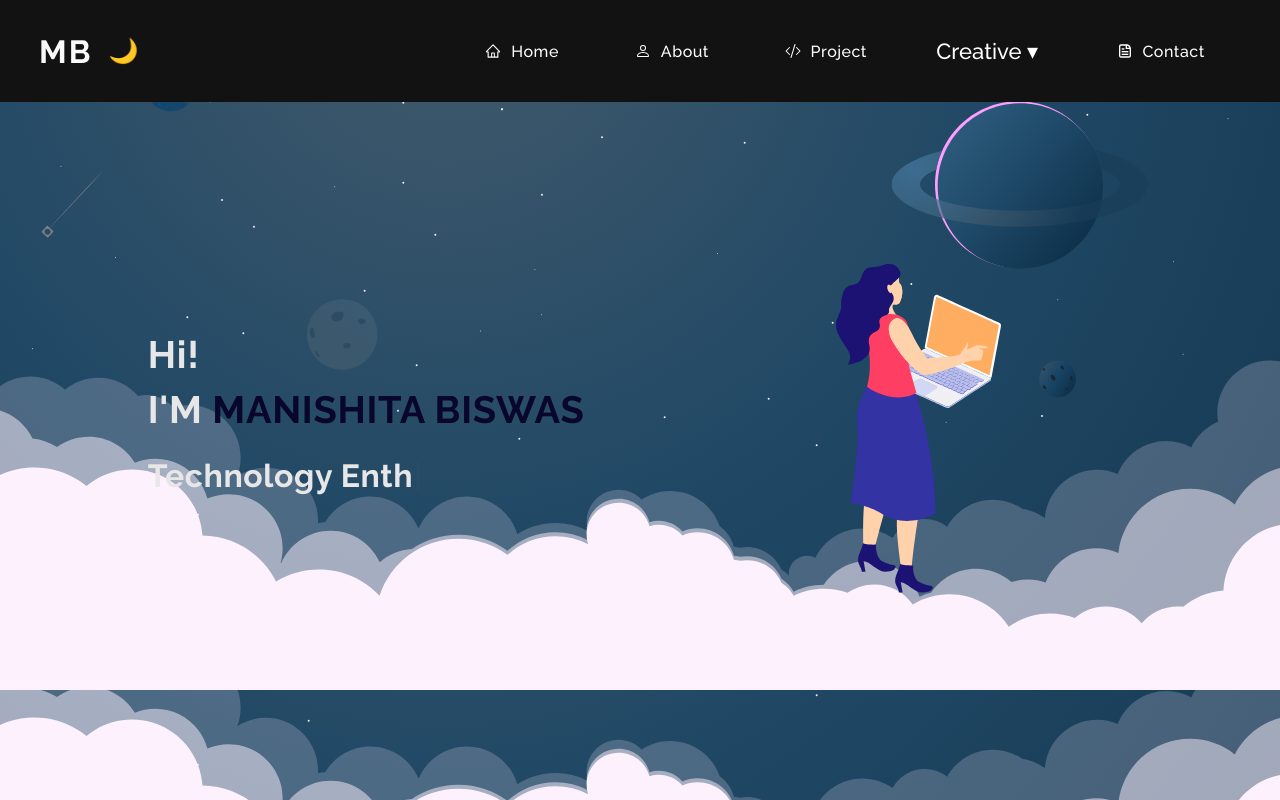
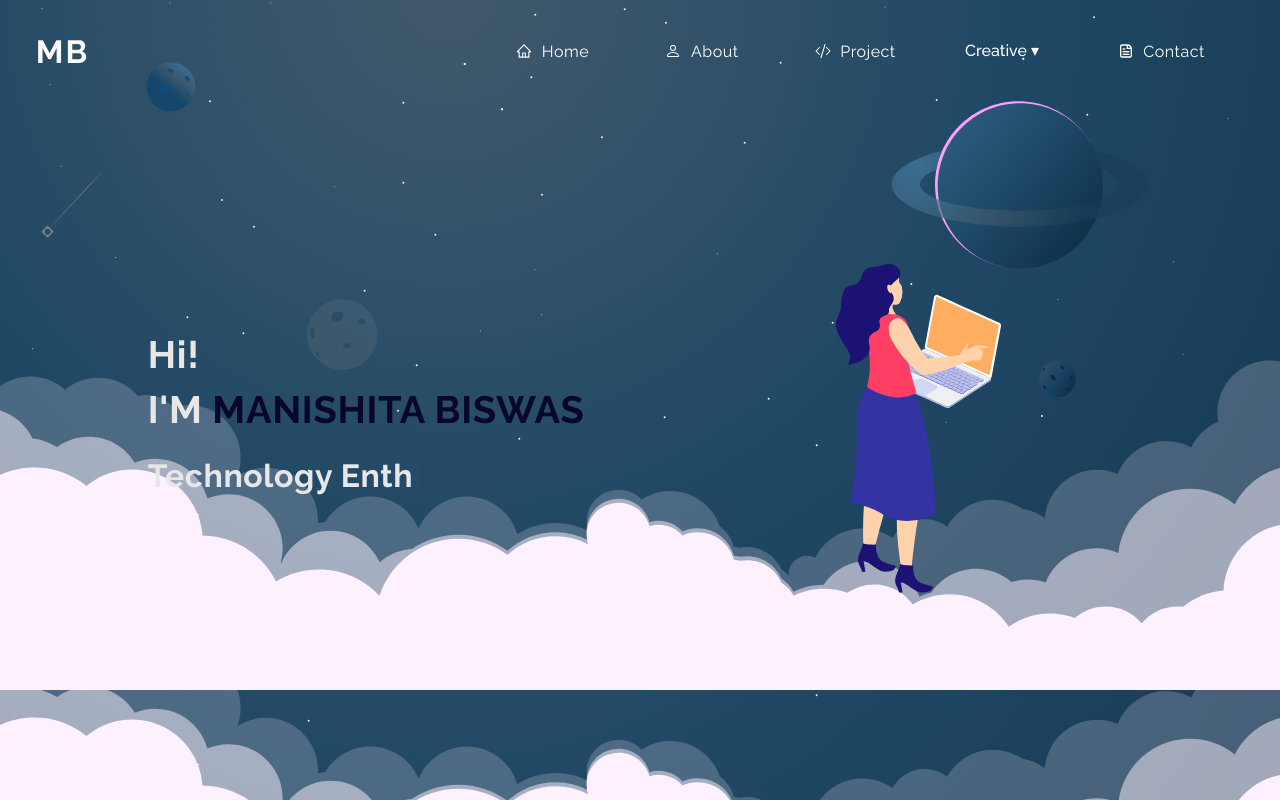
Before and after one commit to imanishita/Portfolio, a React (Create React App) app: page / in a window 1280 px wide. Shown: the top 800 px of the page. Built offline with nearby package versions, Linux system fonts and the light colour scheme.

Commit message:
Dropdownmenuchanges

```diff
--- a/src/Components/Navbar.css
+++ b/src/Components/Navbar.css
@@ -1,21 +1,7 @@
-/* === Theme Colors === */
-:root {
-    --bg-color: #121212;
-    --text-color: #ffffff;
-    --highlight-color: #2c2c2c;
-  }
-
-  /* Light mode override */
-  .light-mode {
-    --bg-color: #ffffff;
-    --text-color: #121212;
-    --highlight-color: #f0f0f0;
-  }
-
 /* === Navbar Base === */
 .Navbar {
-    background-color: var(--bg-color);
-    color: var(--text-color);
+  background-color: transparent;
+  color: #ffffff;
   display: flex;
   justify-content: space-between;
   align-items: center;
@@ -27,10 +13,10 @@
   transition: background-color 0.3s ease-in-out;
 }
 
-  /* Blur effect */
+/* Optional: if you want a blur effect */
 .Navbar.blur {
   backdrop-filter: blur(10px);
-    background-color: rgba(0, 0, 0, 0.6);
+  background-color: rgba(0, 0, 0, 0.4); /* subtle transparent black for readability */
 }
 
 /* Logo and Toggle Group */
@@ -44,21 +30,7 @@
   cursor: pointer;
   font-size: 1.8rem;
   font-weight: bold;
-    color: var(--text-color);
-  }
-
-  /* Theme Toggle Button */
-  .theme-toggle-btn {
-    background: transparent;
-    border: none;
-    font-size: 1.5rem;
-    cursor: pointer;
-    color: var(--text-color);
-    transition: transform 0.3s ease;
-  }
-
-  .theme-toggle-btn:hover {
-    transform: scale(1.1);
+  color: #ffffff;
 }
 
 /* === Hamburger & Nav Links === */
@@ -71,7 +43,7 @@
   display: block;
   width: 25px;
   height: 3px;
-    background-color: var(--text-color);
+  background-color: #ffffff;
   margin: 5px;
   transition: 0.4s;
 }
@@ -80,23 +52,30 @@
   display: flex;
   gap: 2rem;
   list-style: none;
+  font-size: 1rem;
+  font-weight: normal;
 }
 
 .NavbarLinks li a {
   text-decoration: none;
-    color: var(--text-color);
+  color: #ffffff;
   font-size: 1rem;
   transition: color 0.3s ease;
+  font-size: 1rem;
+  font-weight: normal;
 }
 
 .NavbarLinks li a:hover {
-    color: var(--highlight-color);
+  color: #cccccc;
 }
 
 /* === Creative Dropdown === */
 .creative-dropdown {
   position: relative;
   cursor: pointer;
+  font-size: 1rem;
+  font-weight: 500;
+  line-height: 1.5;
 }
 
 .creative-dropdown .dropdown {
@@ -104,7 +83,7 @@
   position: absolute;
   top: 100%;
   left: 0;
-    background-color: var(--bg-color);
+  background-color: rgba(0, 0, 0, 0.7);
   box-shadow: 0 4px 6px rgba(0, 0, 0, 0.1);
   z-index: 10;
   padding: 0.5rem 0;
@@ -119,8 +98,9 @@
 .creative-dropdown .dropdown li {
   padding: 0.5rem 1rem;
   margin-bottom: 1rem;
+  color: #ffffff;
 }
 
 .creative-dropdown .dropdown li:hover {
-    background-color: var(--highlight-color);
+  background-color: rgba(255, 255, 255, 0.1);
 }
--- a/src/Components/Navbar.js
+++ b/src/Components/Navbar.js
@@ -54,9 +54,6 @@ const Nav = () => {
         <nav className={navbarblur ? 'Navbar blur' : 'Navbar'}>
             <div className="logo-theme-toggle">
                 <h1 title='Reload' onClick={() => window.location.reload(true)} className='Logo'>MB</h1>
-                <button onClick={toggleTheme} className="theme-toggle-btn">
-                    {darkMode ? '🌙' : '☀️'}
-                </button>
             </div>
 
             <div className='Hamburger' onClick={showMenu}>
```
Lines whose indentation alone changed are shown as unchanged.
